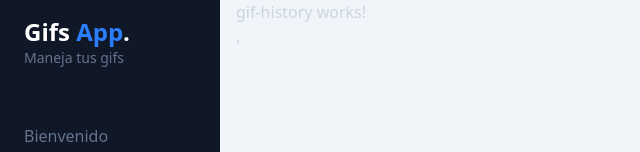
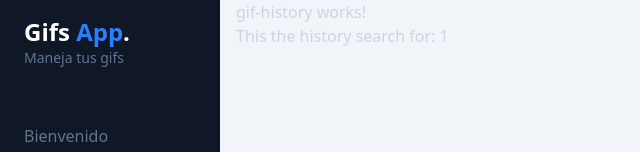
Before and after one commit to yunioseijo/02-gifs-app, an Angular app: page /dashboard/history/1 in a window 1280 px wide. Shown: the top 152 px of the page, without its empty margins (0-640 px from the left). Built offline with nearby package versions, Linux system fonts and the light colour scheme; no server answers; grey boxes are pictures that could not be loaded.

Commit message:
Add query display to GIF history page; inject ActivatedRoute to retrieve search query from route parameters

```diff
--- a/src/app/gifs/pages/gif-history/gif-history.component.html
+++ b/src/app/gifs/pages/gif-history/gif-history.component.html
@@ -1 +1,2 @@
-<p>gif-history works!</p>,
+<p>gif-history works!</p>
+<p>This the history search for: {{query()}}</p>
--- a/src/app/gifs/pages/gif-history/gif-history.component.ts
+++ b/src/app/gifs/pages/gif-history/gif-history.component.ts
@@ -1,8 +1,15 @@
-import { Component } from '@angular/core';
+import { Component, inject } from '@angular/core';
+import { ActivatedRoute } from '@angular/router';
+import { toSignal } from '@angular/core/rxjs-interop';
+import { map } from 'rxjs';
 
 @Component({
   selector: 'app-gif-history',
   imports: [],
   templateUrl: './gif-history.component.html',
 })
-export default class GifHistoryComponent { }
+export default class GifHistoryComponent {
+  //the word 'query' is a parameter in the route, and could be any other word
+  query = toSignal(
+    inject(ActivatedRoute).params.pipe(map(params => params['query'])));
+}
```
